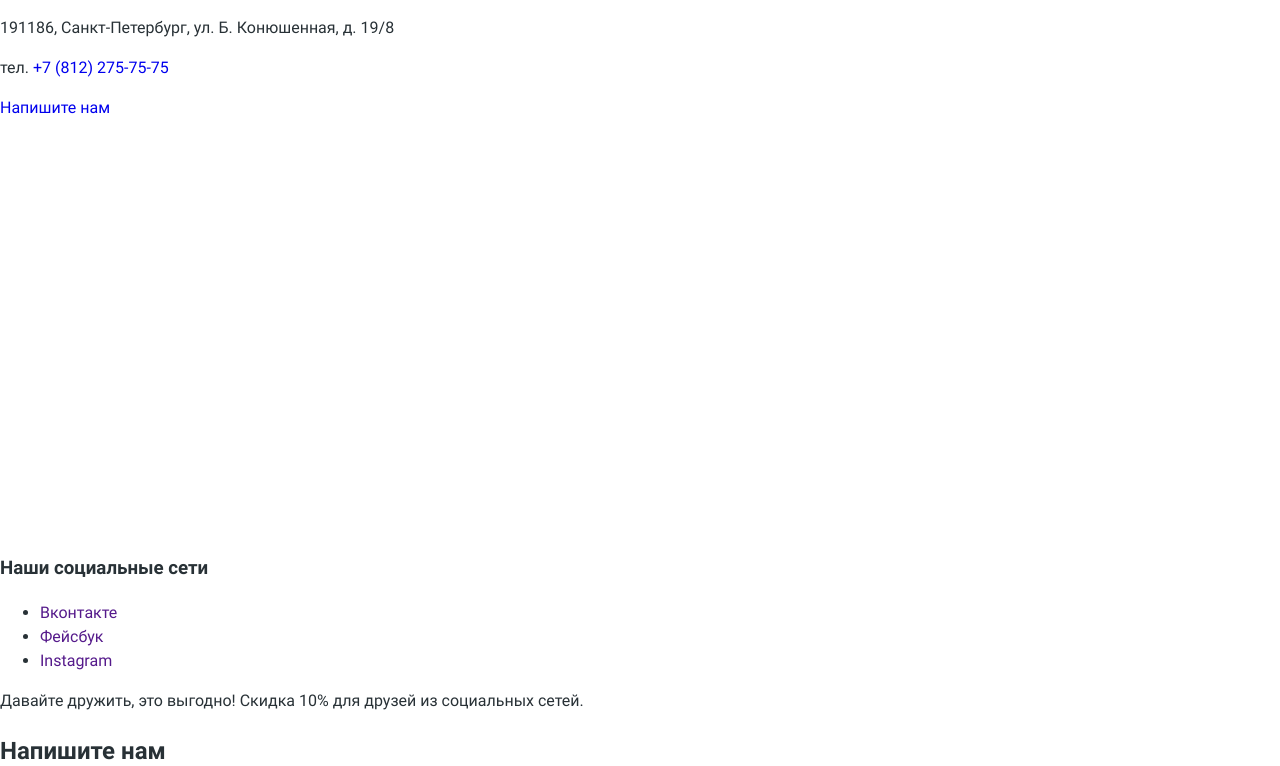
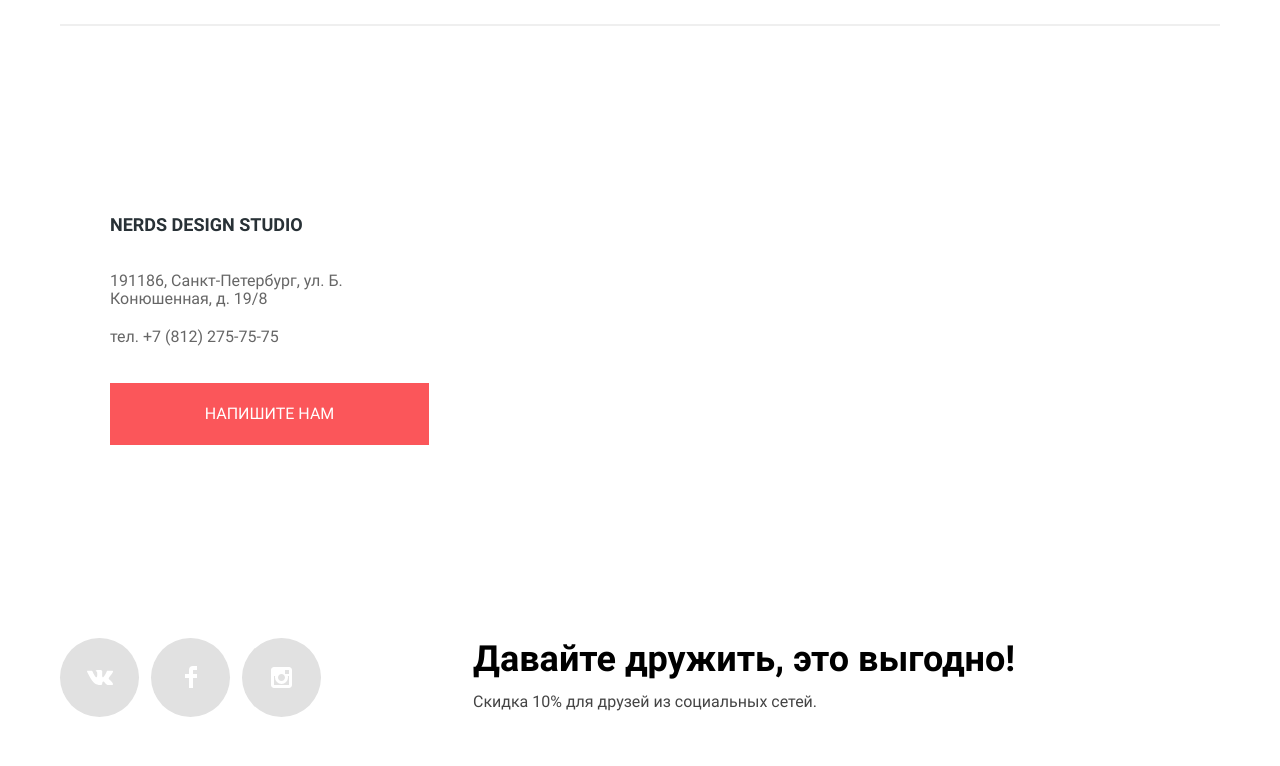
Before and after one commit to nik787/643799-nerds-26, a plain HTML site: page index.html in a window 1280 px wide. Shown: the part 2034-2800 px from the top of the page. Drawn offline with Linux system fonts and the light colour scheme.

Commit message:
Закончил футер

```diff
--- a/css/main.css
+++ b/css/main.css
@@ -53,6 +53,7 @@ a {
 }
 
 .button {
+  display: inline-block;
   text-transform: uppercase;
   padding-top: 19px;
   padding-right: 39px;
@@ -402,10 +403,109 @@ a {
 }
 /* Стили секции partners (конец) */
 
+/* Стили секции footer (начало) */
+.footer__contact .container {
+  position: relative;
+  z-index: 9999;
+  padding-top: 80px;
+}
+.contact__information {
+  position: absolute;
+  width: 100%;
+  max-width: 319px;
+  background-color: #fff;
+  padding: 50px;
+  margin-top: 54px;
+  margin-bottom: 54px;
+
+}
+.contact__information .information__title {
+  margin-top: 0;
+  margin-bottom: 32px;
+  font-size: 18px;
+  font-weight: bold;
+  font-style: normal;
+  line-height: 1.67;
+  text-transform: uppercase;
+}
+.information__addr,
+.information__tel {
+  margin-bottom: 20px;
+  line-height: 1.13;
+  color: #666666;
+}
+.information__tel a {
+  color: inherit;
+}
+.information__button {
+  margin-top: 17px;
+  background-color: #fb565a;
+  width: 100%;
+  padding-left: 0;
+  padding-right: 0;
+  text-align: center;
+}
+.information__button:active {
+  background-color: #d7373b;
+}
+.contact__map {
+  width: 100%;
+  height: 430px;
+}
+
+.footer__social {
+  padding: 69px 0;
+}
+.footer__social .container {
+  display: flex;
+}
+.social__list {
+  display: flex;
+  align-items: center;
+  list-style: none;
+  padding: 0;
+}
+.social__button {
+  display: flex;
+  justify-content: center;
+  align-items: center;
+  width: 79px;
+  height: 79px;
+  border-radius: 50%;
+  margin-right: 12px;
+  padding: 0;
+  background: #e1e1e1;
+}
+.social__button:hover,
+.social__button:focus {
+  background-color: #e74246;
+}
+.social__button:active {
+  background-color: #d7373b;
+}
+.social__button:active svg {
+  opacity: 0.3;
+}
+.social__text {
+  margin-left: 140px;
+
+  font-size: 36px;
+  font-weight: bold;
+  line-height: 1;
+  color: #000000;
+}
+.social__text span {
+  display: inline-block;
+  font-size: 16px;
+  font-weight: normal;
+  line-height: 1.38;
+  color: #444444;
+}
+
+/* Стили секции footer (конец) */
 
 
 
-.contact__map {
-  width: 100%;
-  height: 416px;
+.popup {
+  display: none;
 }
--- a/index.html
+++ b/index.html
@@ -231,9 +231,10 @@
     </main>
 
     <footer class="footer">
+      <section class="footer__contact">
         <h2 class="footer__title visually-hidden">Контактная информация</h2>
-        <section class="footer__contact">
-          <div class="footer__contact_information">
+        <div class="container">
+          <div class="contact__information">
               <h3 class="information__title">Nerds design studio</h3>
               <p class="information__addr">
                 191186, Санкт-Петербург,
@@ -242,31 +243,43 @@
               <p class="information__tel">
                 тел. <a href="tel:+78122757575">+7 (812) 275-75-75</a>
               </p>
-              <a class="information__button" href="#">Напишите нам</a>
+              <a class="button information__button" href="#">Напишите нам</a>
+          </div>
         </div>
         <div class="contact__map" id="map"></div>
       </section>
+
+
         <section class="footer__social">
-          <h3 class="footer__social_title">Наши социальные сети</h3>
-
-          <ul class="footer__social_list">
+          <h3 class="social__title visually-hidden">Наши социальные сети</h3>
+          <div class="container">
+            <ul class="social__list">
               <li class="social__item">
-              <a class="social__item_button" href="" target="_blank" aria-label="Группа во Вконтакте">Вконтакте</a>
+                <a class="button social__button social__button--vk" href="" target="_blank" aria-label="Группа во Вконтакте">
+                  <svg xmlns="http://www.w3.org/2000/svg" width="26" height="15"><path fill="#FFF" d="M16.138 11.51c.956-.309 2.18 2.04 3.483 2.939.978.681 1.727.534 1.727.534l3.473-.05s1.815-.112.957-1.554c-.071-.12-.503-1.069-2.585-3.022-2.177-2.043-1.882-1.712.739-5.244 1.597-2.153 2.236-3.468 2.036-4.028-.192-.539-1.365-.399-1.365-.399L20.69.713c-.381.001-.704.119-.851.515-.003.004-.621 1.666-1.445 3.079-1.741 2.989-2.436 3.148-2.724 2.961-.661-.433-.494-1.737-.494-2.664 0-2.897.432-4.105-.846-4.417-.427-.104-.739-.172-1.828-.182-1.392-.021-2.574 0-3.244.329-.445.223-.786.712-.579.74.26.035.843.16 1.155.586.401.552.389 1.789.389 1.789s.229 3.411-.54 3.834c-.528.29-1.25-.302-2.803-3.016-.793-1.388-1.392-2.922-1.392-2.922s-.116-.285-.326-.441c-.25-.185-.6-.244-.6-.244L.848.684S.29.7.085.946c-.182.218-.015.668-.015.668s2.909 6.881 6.203 10.347c3.02 3.182 6.452 2.971 6.452 2.971h1.555s.469-.054.709-.312c.224-.24.214-.691.214-.691s-.031-2.109.935-2.419z"/></svg>
+                </a>
               </li>
 
               <li class="social__item">
-              <a class="social__item_button" href="" target="_blank" aria-label="Группа в Фейсбук">Фейсбук</a>
+                <a class="button social__button social__button--fb" href="" target="_blank" aria-label="Группа в Фейсбук">
+                  <svg xmlns="http://www.w3.org/2000/svg" width="12" height="22"><path fill="#FFF" d="M12 4V0H8a4 4 0 0 0-4 4v4H0v4h4v10h4V12h4V8H8V4h4z"/></svg>
+                </a>
               </li>
 
               <li class="social__item">
-              <a class="social__item_button" href="" target="_blank" aria-label="Страничка в Instagram">Instagram</a>
+                <a class="button social__button social__button--inst" href="" target="_blank" aria-label="Страничка в Instagram">
+                  <svg xmlns="http://www.w3.org/2000/svg" width="21" height="21"><path fill="#fff" d="M18 0H3C1.35 0 0 1.35 0 3v15c0 1.65 1.35 3 3 3h15c1.65 0 3-1.35 3-3V3c0-1.65-1.35-3-3-3zm-7.5 7c1.93 0 3.5 1.57 3.5 3.5S12.43 14 10.5 14 7 12.43 7 10.5 8.57 7 10.5 7zM18 18H3V9h1.181A6.504 6.504 0 0 0 4 10.5a6.5 6.5 0 1 0 13 0 6.45 6.45 0 0 0-.181-1.5H18zm0-11h-4V3h4z"/></svg>
+                </a>
               </li>
             </ul>
 
-          <p class="footer__social_text">
+            <p class="social__text">
               Давайте дружить, это выгодно!
               <span>Скидка 10% для друзей из социальных сетей.</span>
             </p>
+          </div>
+
+
         </section>
 
     </footer>
```
Lines whose indentation alone changed are shown as unchanged.
